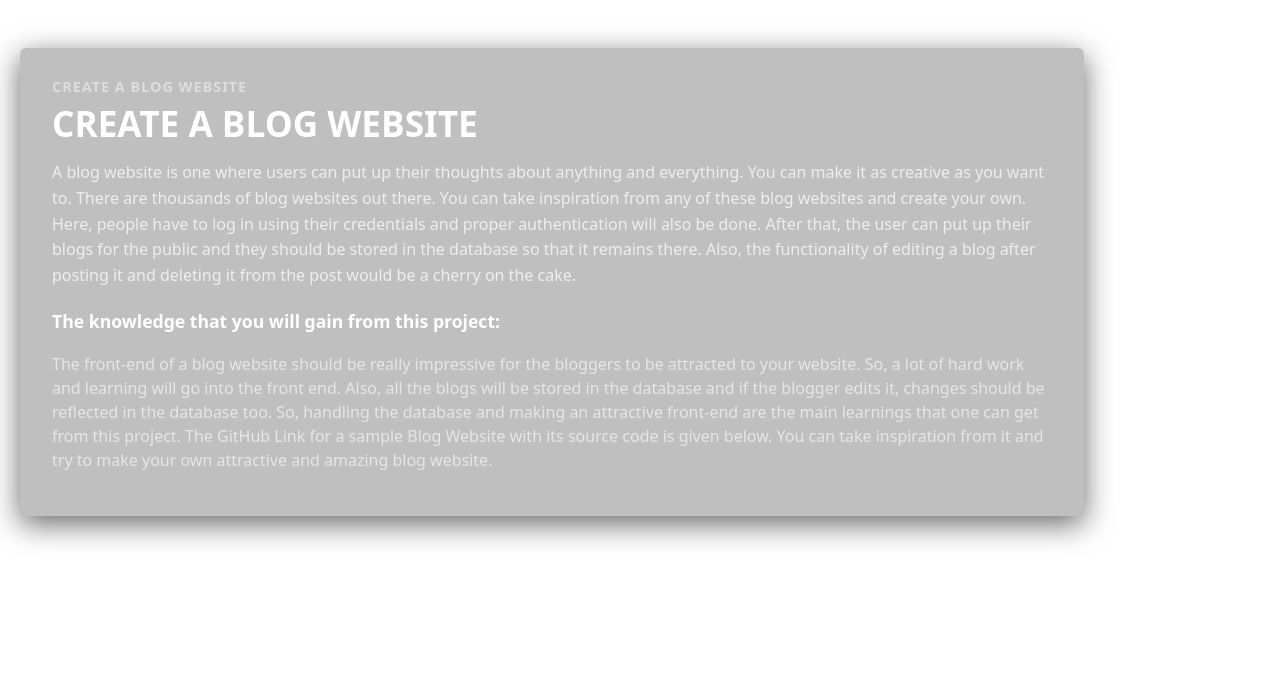
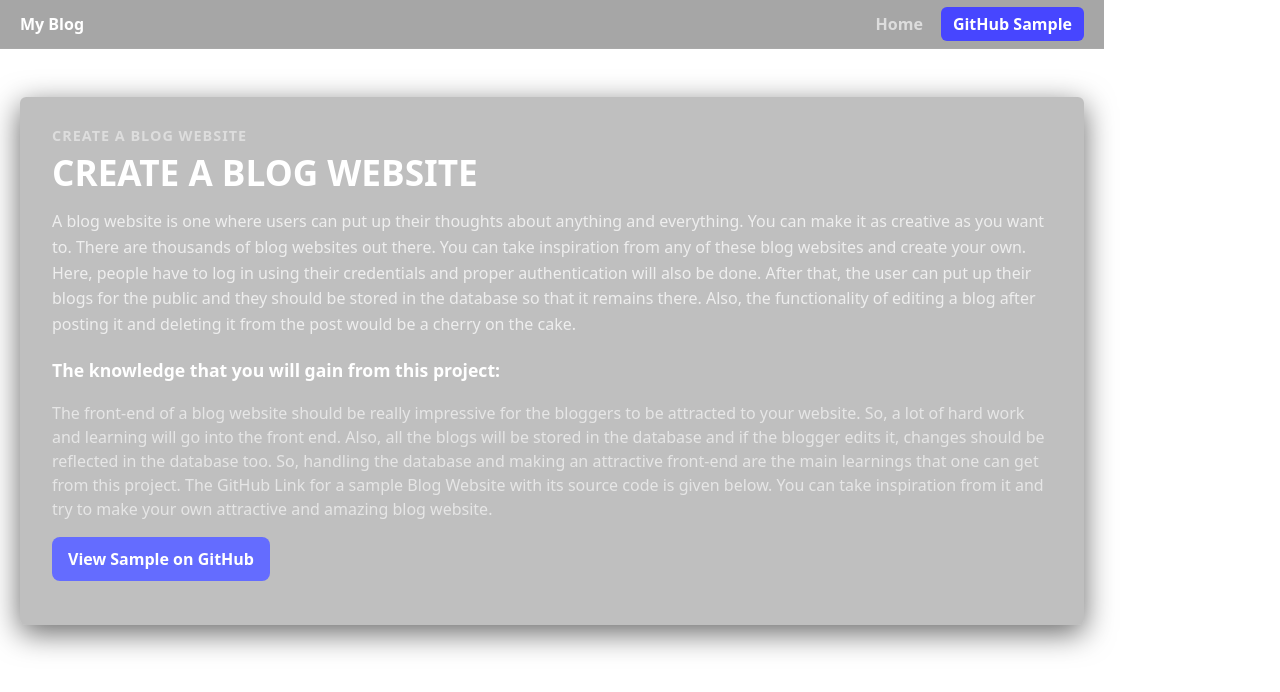
Before and after one commit to Muqtehir/my-blog-app, a React app in the folder frontend/: page / in a window 1280 px wide. Shown: the top 692 px of the page. Built offline with nearby package versions, Linux system fonts and the light colour scheme; the HTML template or start-up script is replaced by a standard one.

Commit message:
feat(frontend): add header + GitHub CTA and styles

```diff
--- a/frontend/src/App.jsx
+++ b/frontend/src/App.jsx
@@ -3,7 +3,29 @@ import "./CreateBlog.css";
 
 function App() {
   return (
-    <main className="create-blog">
+    <div>
+      <header className="site-header">
+        <div className="site-header__inner">
+          <a className="brand" href="#">
+            My Blog
+          </a>
+          <nav>
+            <a className="nav-link" href="#">
+              Home
+            </a>
+            <a
+              className="nav-link cta"
+              href="https://github.com/"
+              target="_blank"
+              rel="noopener noreferrer"
+            >
+              GitHub Sample
+            </a>
+          </nav>
+        </div>
+      </header>
+
+      <main className="create-blog" id="top">
         <div className="create-blog__inner">
           <h2 className="muted">CREATE A BLOG WEBSITE</h2>
           <h1 className="title">CREATE A BLOG WEBSITE</h1>
@@ -12,8 +34,8 @@ function App() {
             A blog website is one where users can put up their thoughts about
             anything and everything. You can make it as creative as you want to.
             There are thousands of blog websites out there. You can take
-          inspiration from any of these blog websites and create your own. Here,
-          people have to log in using their credentials and proper
+            inspiration from any of these blog websites and create your own.
+            Here, people have to log in using their credentials and proper
             authentication will also be done. After that, the user can put up
             their blogs for the public and they should be stored in the database
             so that it remains there. Also, the functionality of editing a blog
@@ -29,15 +51,27 @@ function App() {
             The front-end of a blog website should be really impressive for the
             bloggers to be attracted to your website. So, a lot of hard work and
             learning will go into the front end. Also, all the blogs will be
-          stored in the database and if the blogger edits it, changes should be
-          reflected in the database too. So, handling the database and making an
-          attractive front-end are the main learnings that one can get from this
-          project. The GitHub Link for a sample Blog Website with its source
-          code is given below. You can take inspiration from it and try to make
-          your own attractive and amazing blog website.
+            stored in the database and if the blogger edits it, changes should
+            be reflected in the database too. So, handling the database and
+            making an attractive front-end are the main learnings that one can
+            get from this project. The GitHub Link for a sample Blog Website
+            with its source code is given below. You can take inspiration from
+            it and try to make your own attractive and amazing blog website.
+          </p>
+
+          <p>
+            <a
+              className="cta-button"
+              href="https://github.com/"
+              target="_blank"
+              rel="noopener noreferrer"
+            >
+              View Sample on GitHub
+            </a>
           </p>
         </div>
       </main>
+    </div>
   );
 }
 
--- a/frontend/src/CreateBlog.css
+++ b/frontend/src/CreateBlog.css
@@ -49,6 +49,51 @@ p {
   color: #e6e6e6;
 }
 
+/* Header / nav */
+.site-header {
+  width: 100%;
+  background: rgba(0, 0, 0, 0.35);
+  border-bottom: 1px solid rgba(255, 255, 255, 0.04);
+  position: sticky;
+  top: 0;
+  z-index: 20;
+}
+.site-header__inner {
+  max-width: 1100px;
+  margin: 0 auto;
+  display: flex;
+  align-items: center;
+  justify-content: space-between;
+  padding: 12px 20px;
+}
+.brand {
+  color: #fff;
+  font-weight: 700;
+  text-decoration: none;
+}
+.nav-link {
+  color: #ddd;
+  margin-left: 18px;
+  text-decoration: none;
+  font-weight: 600;
+}
+.nav-link.cta {
+  color: #fff;
+  background: #4746ff;
+  padding: 6px 12px;
+  border-radius: 6px;
+}
+
+.cta-button {
+  display: inline-block;
+  background: #646cff;
+  color: #fff;
+  padding: 10px 16px;
+  border-radius: 8px;
+  text-decoration: none;
+  font-weight: 700;
+}
+
 @media (max-width: 640px) {
   .create-blog__inner {
     padding: 18px;
```
Lines whose indentation alone changed are shown as unchanged.
